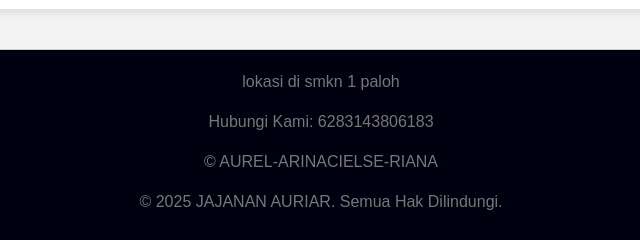
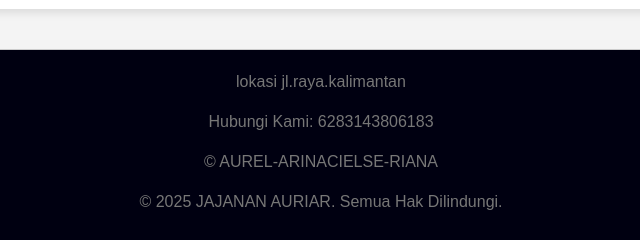
Before and after one commit to jajananauriar/jajananauriar, a plain HTML site: page index.html in a window 1280 px wide. Shown: the part 815-1055 px from the top of the page, 319-959 px from the left. Drawn offline with nearby package versions, Linux system fonts and the light colour scheme.

Commit message:
index.html

```diff
--- a/index.html
+++ b/index.html
@@ -161,7 +161,7 @@
             </div>
     </main>
     <footer class="footer1">
-        <p>lokasi di smkn 1 paloh</p>
+        <p>lokasi jl.raya.kalimantan</p>
         <p>Hubungi Kami: 6283143806183</p>
         <p>&copy; AUREL-ARINACIELSE-RIANA</p>
         <p>&copy; 2025 JAJANAN AURIAR. Semua Hak Dilindungi.</p>
```
